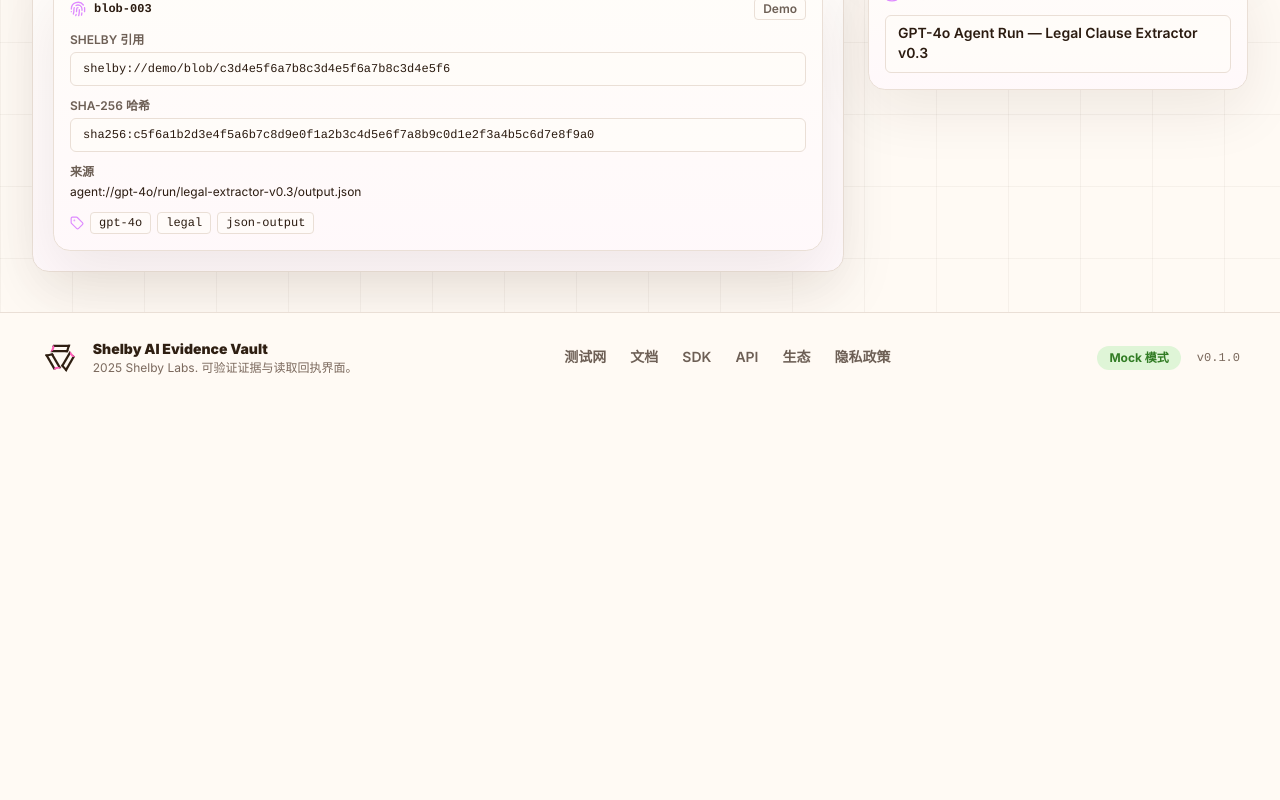
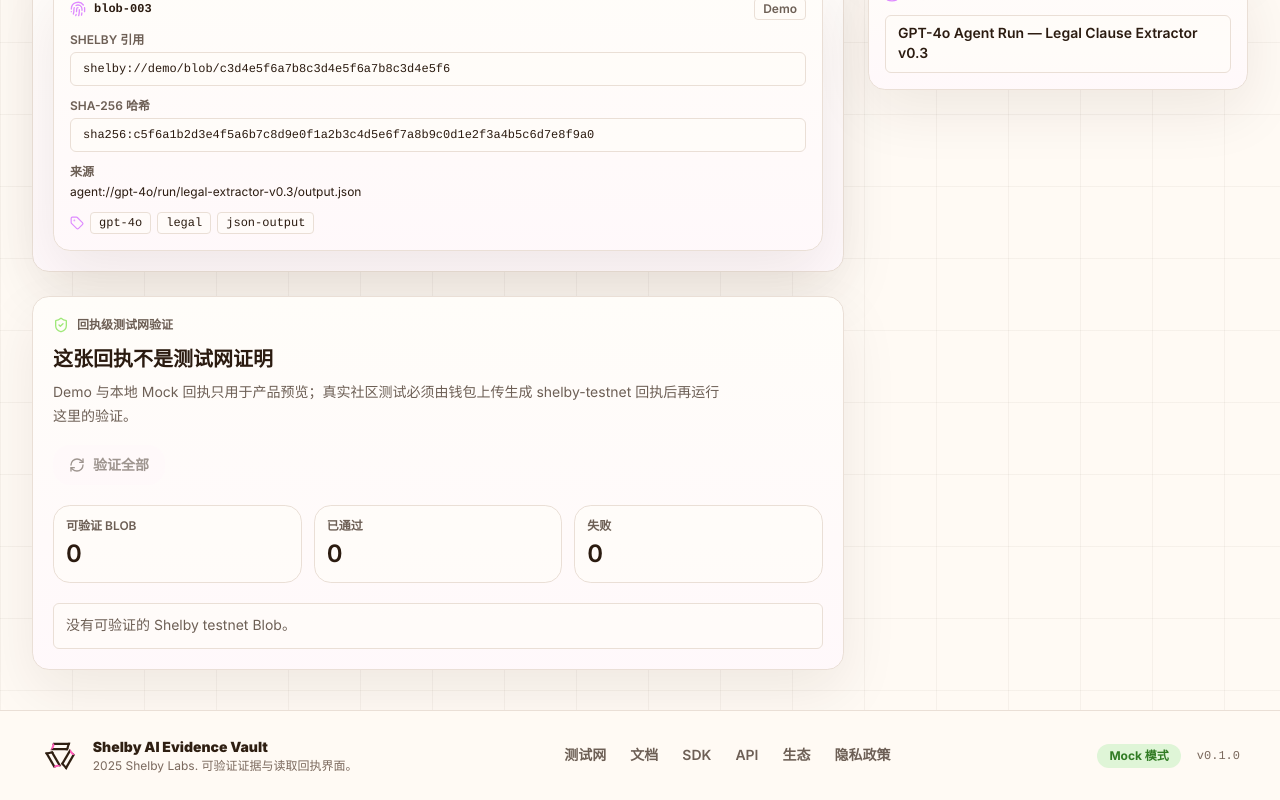
Before and after one commit to a941249849/Shelby-AI-Evidence-Vault, a Next.js app: page /read-receipt/rr-001 in a window 1280 px wide. Shown: the part 750-1550 px from the top of the page. Before the commit the page ends 1152 px from the top, so only its background shows below. Built offline with nearby package versions, Linux system fonts and the light colour scheme.

Commit message:
feat: add receipt-level testnet audit

```diff
--- a/src/components/read-receipt-client.tsx
+++ b/src/components/read-receipt-client.tsx
@@ -3,9 +3,11 @@
 import { useState, useEffect } from 'react';
 import Link from 'next/link';
 import {
+  AlertTriangle,
   ArrowLeft,
   Braces,
   CalendarClock,
+  CheckCircle2,
   Cpu,
   Database,
   ExternalLink,
@@ -13,6 +15,7 @@
   Hash,
   MessageSquareText,
   ReceiptText,
+  RefreshCw,
   ShieldCheck,
   Tag,
 } from 'lucide-react';
@@ -23,6 +26,10 @@
 import { getLocalReadReceiptById, getLocalBlobById, getLocalPackById } from '@/lib/store/local-store';
 import { getReadReceiptById, getBlobById, getEvidencePackById } from '@/lib/evidence/service';
 import { getPersistedReceiptAction, getPersistedBlobAction, getPersistedPackAction } from '@/app/actions/persist';
+import {
+  verifyShelbyRetrievalAction,
+  type VerifyShelbyRetrievalResult,
+} from '@/app/actions/verify';
 import { useLanguage } from '@/components/language-state';
 
 interface ReadReceiptClientProps {
@@ -51,6 +58,25 @@
     agentVersion: 'Agent 版本',
     mode: '回执模式',
     packs: '证据包',
+    auditTitle: '回执级测试网验证',
+    auditBody:
+      '将这张回执引用的 Shelby testnet Blob 聚合验证：账号命名空间、blobName、检索端点与 HTTP 响应会一起进入审计视图。',
+    auditBoundaryTitle: '这张回执不是测试网证明',
+    auditBoundaryBody:
+      'Demo 与本地 Mock 回执只用于产品预览；真实社区测试必须由钱包上传生成 shelby-testnet 回执后再运行这里的验证。',
+    testnetBlobs: '可验证 Blob',
+    verifiedBlobs: '已通过',
+    failedBlobs: '失败',
+    verifyAll: '验证全部',
+    checking: '验证中',
+    verified: '已验证',
+    failed: '未通过',
+    pending: '待验证',
+    noTestnetBlobs: '没有可验证的 Shelby testnet Blob。',
+    httpStatus: 'HTTP',
+    checkedAt: '检查时间',
+    retrieval: '检索端点',
+    unavailable: '不可用',
   },
   en: {
     notFound: 'Read receipt not found',
@@ -74,8 +100,31 @@
     agentVersion: 'Agent version',
     mode: 'Receipt mode',
     packs: 'Evidence packs',
+    auditTitle: 'Receipt-level testnet verification',
+    auditBody:
+      'Aggregates every Shelby testnet Blob referenced by this receipt: account namespace, blobName, retrieval endpoint, and HTTP response all become part of the audit view.',
+    auditBoundaryTitle: 'This receipt is not a testnet proof',
+    auditBoundaryBody:
+      'Demo and local mock receipts are product previews only. Real community testing must create a shelby-testnet receipt through wallet upload, then run verification here.',
+    testnetBlobs: 'Verifiable blobs',
+    verifiedBlobs: 'Verified',
+    failedBlobs: 'Failed',
+    verifyAll: 'Verify all',
+    checking: 'Checking',
+    verified: 'Verified',
+    failed: 'Failed',
+    pending: 'Pending',
+    noTestnetBlobs: 'No verifiable Shelby testnet blobs.',
+    httpStatus: 'HTTP',
+    checkedAt: 'Checked at',
+    retrieval: 'Retrieval endpoint',
+    unavailable: 'Unavailable',
   },
 };
+
+type ReceiptCopy = (typeof receiptCopy)['zh'];
+
+type VerificationMap = Record<string, VerifyShelbyRetrievalResult>;
 
 // ---------------------------------------------------------------------------
 // Sub-components
@@ -155,6 +204,140 @@
     <code className="block break-all rounded-md border border-white/10 bg-white/[0.04] px-3 py-2 font-mono text-xs text-[#f4f0e8]">
       {children}
     </code>
+  );
+}
+
+function isTestnetBlob(blob: BlobRecord): boolean {
+  return blob.dataSource === 'shelby-testnet' || blob.uploadMode === 'testnet' || blob.network === 'testnet';
+}
+
+function canVerifyBlob(blob: BlobRecord): boolean {
+  return isTestnetBlob(blob) && Boolean(blob.retrievalUrl || (blob.accountAddress && blob.blobName));
+}
+
+function ProofMetric({ label, value }: { label: string; value: number }) {
+  return (
+    <div className="shelby-cut border border-white/10 bg-white/[0.04] p-3">
+      <p className="text-xs font-semibold uppercase text-[#9d9a92]">{label}</p>
+      <p className="mt-1 text-2xl font-semibold text-[#f4f0e8]">{value}</p>
+    </div>
+  );
+}
+
+function ReceiptProofPanel({
+  blobs,
+  results,
+  verifying,
+  onVerifyAll,
+  copy,
+}: {
+  blobs: BlobRecord[];
+  results: VerificationMap;
+  verifying: boolean;
+  onVerifyAll: () => void;
+  copy: ReceiptCopy;
+}) {
+  const testnetBlobs = blobs.filter(isTestnetBlob);
+  const verifiableBlobs = blobs.filter(canVerifyBlob);
+  const verifiedCount = verifiableBlobs.filter((blob) => results[blob.id]?.ok).length;
+  const failedCount = verifiableBlobs.filter((blob) => results[blob.id] && !results[blob.id].ok).length;
+  const hasTestnetProof = testnetBlobs.length > 0;
+
+  return (
+    <div className="shelby-cut shelby-surface p-5 shadow-sm">
+      <div className="flex flex-wrap items-start justify-between gap-4">
+        <div className="max-w-2xl">
+          <div className="mb-3 flex items-center gap-2 text-xs font-semibold uppercase text-[#9d9a92]">
+            <ShieldCheck className="h-4 w-4 text-[#9fe878]" />
+            {copy.auditTitle}
+          </div>
+          <h2 className="text-xl font-semibold text-[#f4f0e8]">
+            {hasTestnetProof ? copy.auditTitle : copy.auditBoundaryTitle}
+          </h2>
+          <p className="mt-2 text-sm leading-6 text-[#9d9a92]">
+            {hasTestnetProof ? copy.auditBody : copy.auditBoundaryBody}
+          </p>
+        </div>
+        <button
+          type="button"
+          onClick={onVerifyAll}
+          disabled={!verifiableBlobs.length || verifying}
+          className="inline-flex items-center gap-2 shelby-cut bg-[#111217] px-4 py-2.5 text-sm font-semibold text-[#f4f0e8] transition hover:bg-[#1c1d25] disabled:cursor-not-allowed disabled:opacity-45"
+        >
+          <RefreshCw className={`h-4 w-4 ${verifying ? 'animate-spin' : ''}`} />
+          {verifying ? copy.checking : copy.verifyAll}
+        </button>
+      </div>
+
+      <div className="mt-5 grid gap-3 sm:grid-cols-3">
+        <ProofMetric label={copy.testnetBlobs} value={verifiableBlobs.length} />
+        <ProofMetric label={copy.verifiedBlobs} value={verifiedCount} />
+        <ProofMetric label={copy.failedBlobs} value={failedCount} />
+      </div>
+
+      <div className="mt-5 space-y-3">
+        {verifiableBlobs.length > 0 ? (
+          verifiableBlobs.map((blob) => {
+            const result = results[blob.id];
+            const ok = result?.ok;
+            return (
+              <div key={blob.id} className="rounded-md border border-white/10 bg-white/[0.04] p-3">
+                <div className="flex flex-wrap items-center justify-between gap-2">
+                  <Link
+                    href={`/blob/${blob.id}`}
+                    className="font-mono text-xs font-semibold text-[#f4f0e8] transition hover:text-[#de8aff]"
+                  >
+                    {blob.id}
+                  </Link>
+                  <span
+                    className={`inline-flex items-center gap-1.5 rounded-full px-2.5 py-1 text-xs font-semibold ${
+                      result
+                        ? ok
+                          ? 'border border-[#9fe878]/35 bg-[#dfffcc] text-[#21351a]'
+                          : 'border border-[#fd8565]/45 bg-[#ffdcd9] text-[#4b2419]'
+                        : 'border border-white/10 bg-white/[0.04] text-[#9d9a92]'
+                    }`}
+                  >
+                    {result ? (
+                      ok ? (
+                        <CheckCircle2 className="h-3.5 w-3.5" />
+                      ) : (
+                        <AlertTriangle className="h-3.5 w-3.5" />
+                      )
+                    ) : (
+                      <ShieldCheck className="h-3.5 w-3.5" />
+                    )}
+                    {result ? (ok ? copy.verified : copy.failed) : copy.pending}
+                  </span>
+                </div>
+                <div className="mt-3 grid gap-2 text-xs text-[#9d9a92] sm:grid-cols-3">
+                  <p>
+                    {copy.httpStatus}: <span className="font-mono text-[#f4f0e8]">{result?.httpStatus ?? copy.unavailable}</span>
+                  </p>
+                  <p>
+                    {copy.checkedAt}:{' '}
+                    <span className="font-mono text-[#f4f0e8]">
+                      {result?.checkedAt ? formatDateTime(result.checkedAt) : copy.unavailable}
+                    </span>
+                  </p>
+                  <p className="break-all">
+                    {copy.retrieval}:{' '}
+                    <span className="font-mono text-[#f4f0e8]">
+                      {result?.retrievalUrl ?? blob.retrievalUrl ?? copy.unavailable}
+                    </span>
+                  </p>
+                </div>
+                {result?.detail && <p className="mt-2 text-xs leading-5 text-[#9d9a92]">{result.detail}</p>}
+              </div>
+            );
+          })
+        ) : (
+          <div className="rounded-md border border-white/10 bg-white/[0.04] p-3 text-sm text-[#9d9a92]">
+            {copy.noTestnetBlobs}
+          </div>
+        )}
+      </div>
+    </div>
   );
 }
 
@@ -298,6 +481,8 @@
   const { language } = useLanguage();
   const t = receiptCopy[language];
   const [resolved, setResolved] = useState<ResolvedReceiptData | null | undefined>(undefined);
+  const [verificationResults, setVerificationResults] = useState<VerificationMap>({});
+  const [isVerifying, setIsVerifying] = useState(false);
 
   useEffect(() => {
     // Try demo data first (handles rr-001 through rr-004)
@@ -425,6 +610,32 @@
 
   const { receipt, blobs: resolvedBlobs, packs: resolvedPacks } = resolved;
 
+  const handleVerifyAll = async () => {
+    const verifiableBlobs = resolvedBlobs.filter(canVerifyBlob);
+    if (!verifiableBlobs.length || isVerifying) return;
+
+    setIsVerifying(true);
+    try {
+      const checks = await Promise.all(
+        verifiableBlobs.map(async (blob) => {
+          const result = await verifyShelbyRetrievalAction({
+            accountAddress: blob.accountAddress,
+            blobName: blob.blobName,
+            retrievalUrl: blob.retrievalUrl,
+          });
+          return [blob.id, result] as const;
+        })
+      );
+
+      setVerificationResults((current) => ({
+        ...current,
+        ...Object.fromEntries(checks),
+      }));
+    } finally {
+      setIsVerifying(false);
+    }
+  };
+
   return (
     <div className="kinetic-grid min-h-[calc(100vh-4rem)] px-4 py-10 sm:px-6 lg:px-8">
       <div className="mx-auto max-w-7xl">
@@ -545,6 +756,14 @@
                 </div>
               )}
             </div>
+
+            <ReceiptProofPanel
+              blobs={resolvedBlobs}
+              results={verificationResults}
+              verifying={isVerifying}
+              onVerifyAll={handleVerifyAll}
+              copy={t}
+            />
           </section>
 
           <aside className="space-y-4">
```
Also changed, not shown: 7 other files (tests, documents, lock files or other folders).
